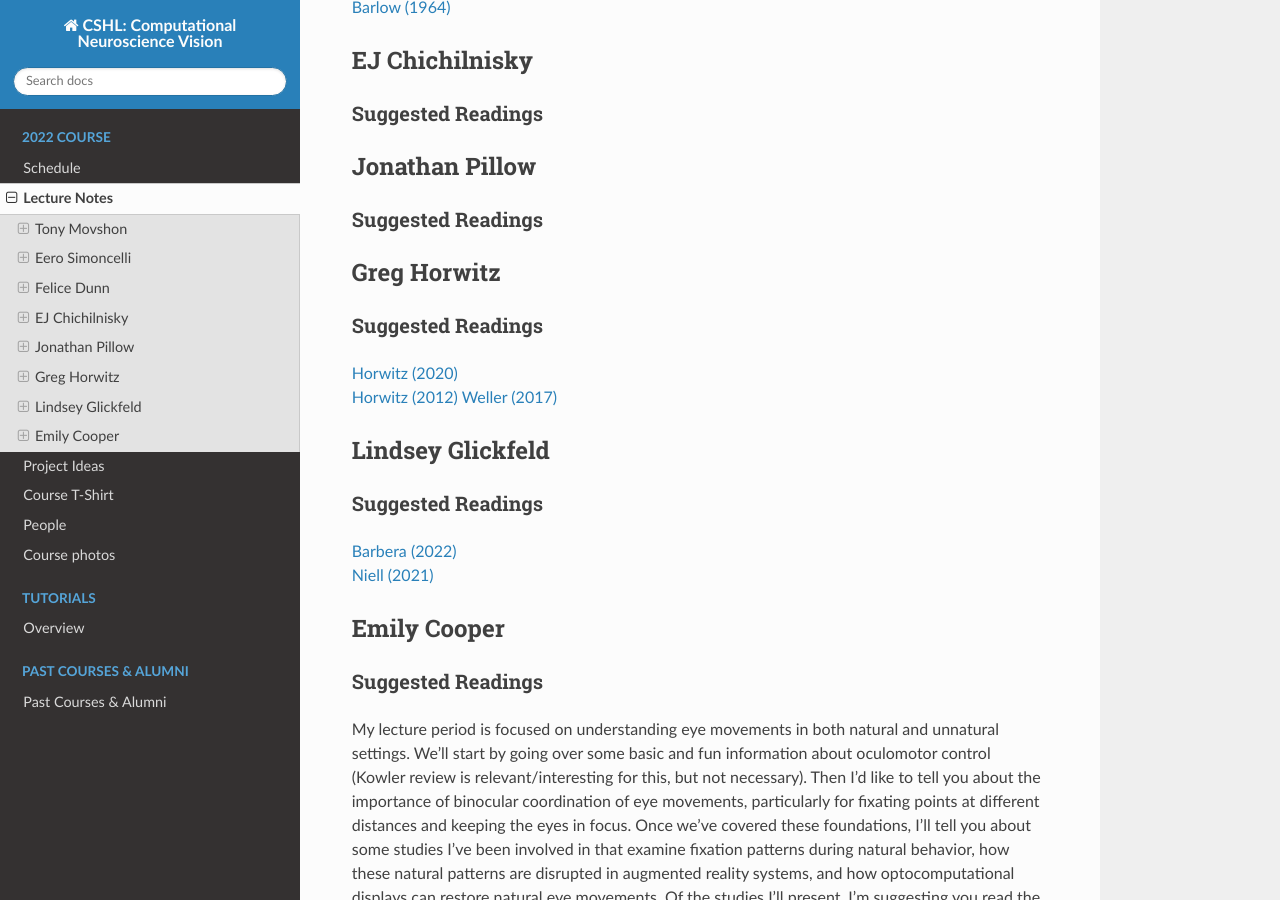
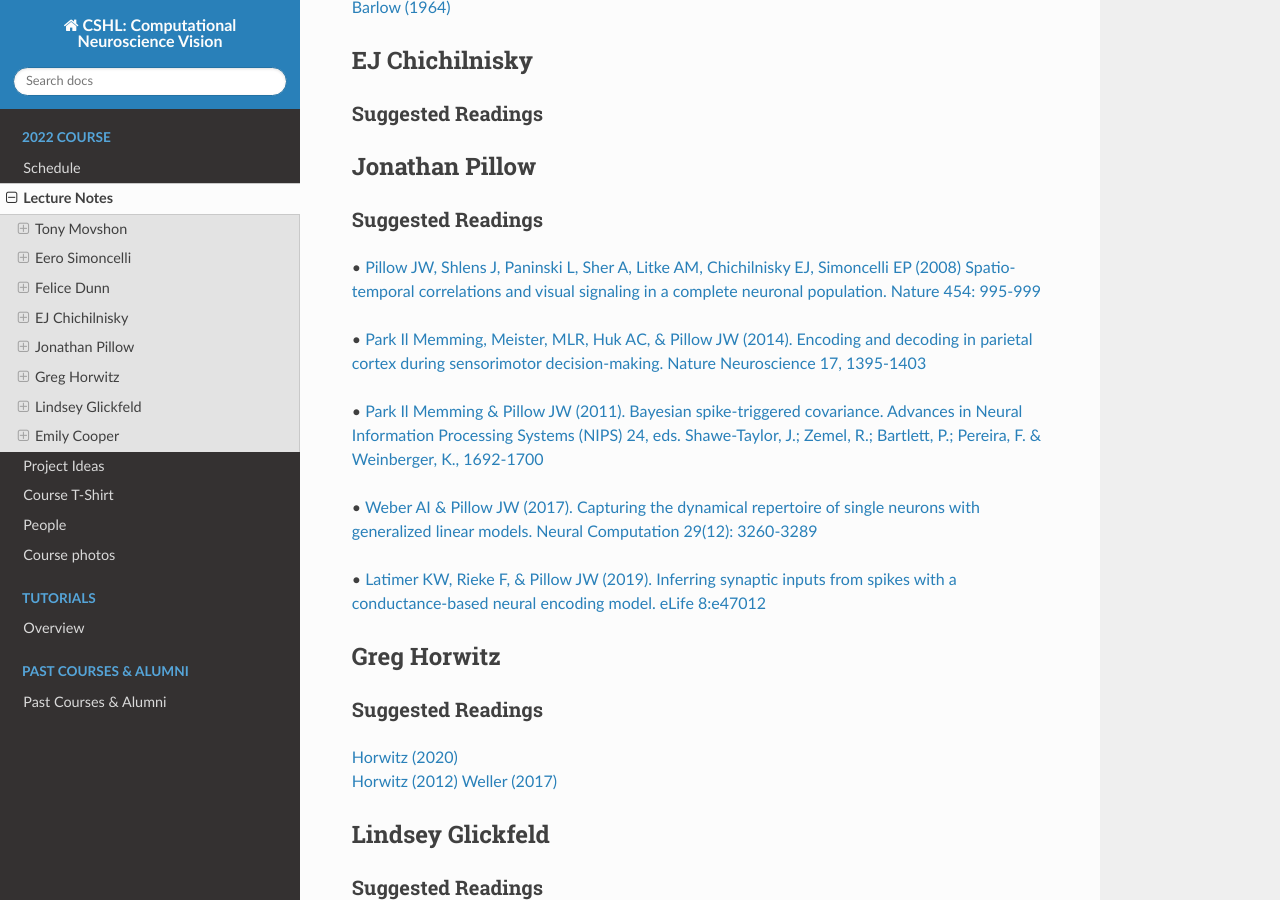
Before and after one commit to CSHL-comp-neuro-vision/website, a Sphinx documentation site: the page built from source/2022/lecture_notes.md, in a window 1280 px wide and 900 px high, scrolled down 1468 px. Built offline with Sphinx 7.4.7 and the Read the Docs theme 2.0.0, drawn with Linux system fonts in a browser that asks for light colours.

Commit message:
Update lecture_notes.md

```diff
--- a/source/2022/lecture_notes.md
+++ b/source/2022/lecture_notes.md
@@ -67,6 +67,17 @@ https://www.cns.nyu.edu/~lcv/pubs/makeAbs.php?loc=Portilla99
 
 ### Suggested Readings
 
+• <A HREF="http://pillowlab.princeton.edu/pubs/abs_Pillow08_nature.html">Pillow JW, Shlens J, Paninski L, Sher A, Litke AM, Chichilnisky EJ, Simoncelli EP (2008) Spatio-temporal correlations and visual signaling in a complete neuronal population. Nature 454: 995-999</A>
+
+• <A HREF="http://pillowlab.princeton.edu/pubs/abs_ParkI_NN14.html">Park Il Memming, Meister, MLR, Huk AC, & Pillow JW (2014). Encoding and decoding in parietal cortex during sensorimotor decision-making. Nature Neuroscience 17, 1395-1403</A>
+
+• <A HREF="http://pillowlab.princeton.edu/pubs/abs_IlPark11_NIPS.html">Park Il Memming & Pillow JW (2011). Bayesian spike-triggered covariance. Advances in Neural Information Processing Systems (NIPS) 24, eds. Shawe-Taylor, J.; Zemel, R.; Bartlett, P.; Pereira, F. & Weinberger, K., 1692-1700</A>
+
+• <A HREF="http://pillowlab.princeton.edu/pubs/abs_Weber_NC17.html">Weber AI & Pillow JW (2017). Capturing the dynamical repertoire of single neurons with generalized linear models. Neural Computation 29(12): 3260-3289</A>
+
+• <A HREF="http://pillowlab.princeton.edu/pubs/abs_Latimer_eLife19.html">Latimer KW, Rieke F, & Pillow JW (2019). Inferring synaptic inputs from spikes with a conductance-based neural encoding model. eLife 8:e47012</A>
+
+
 
 ## Greg Horwitz
 
```
